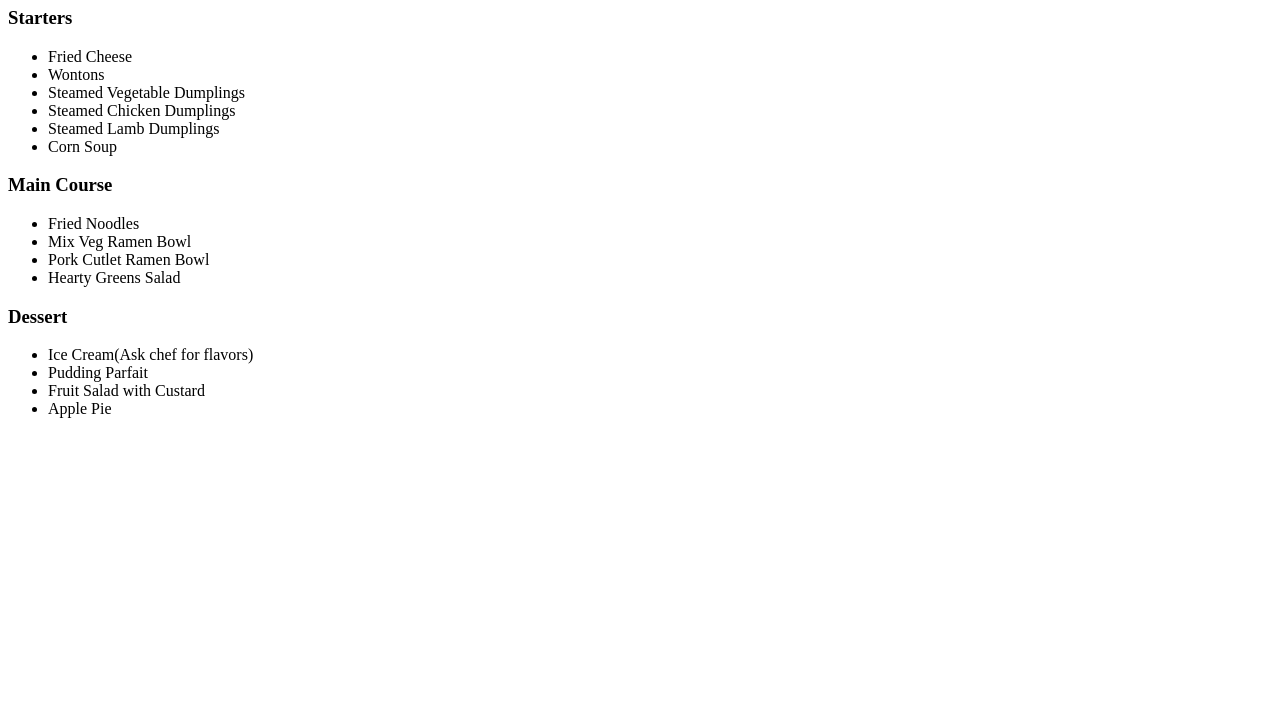
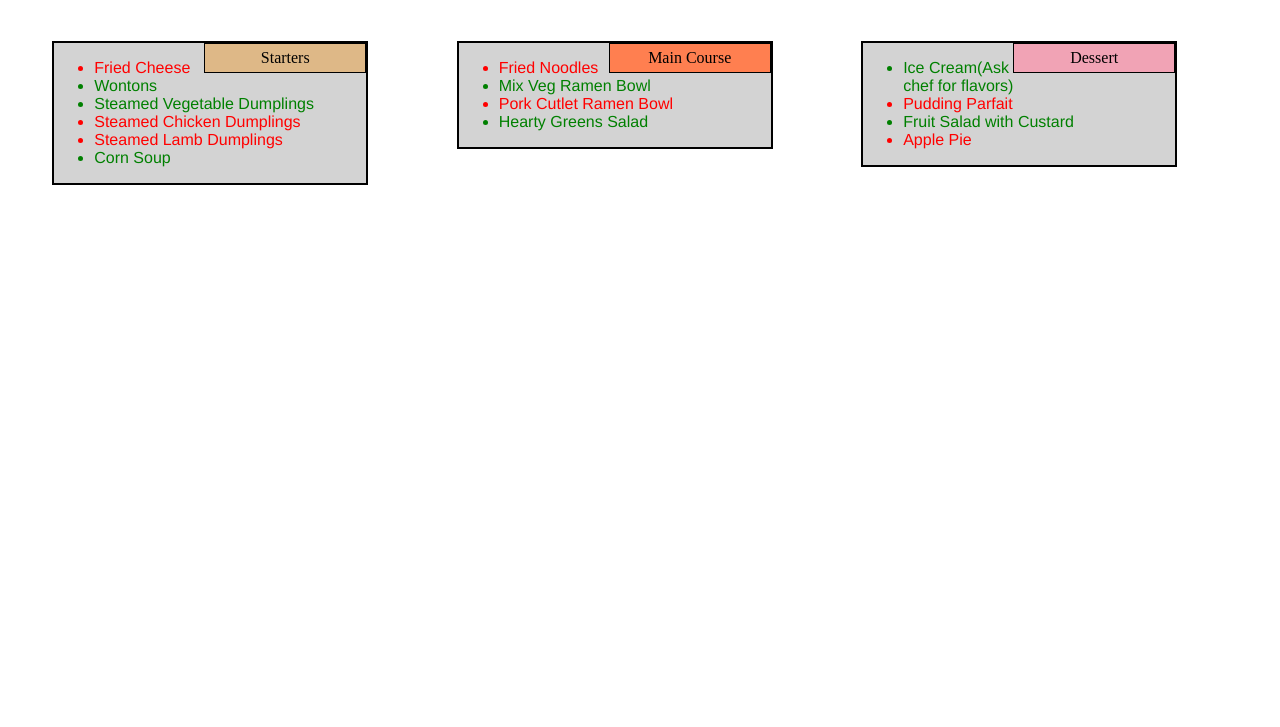
Before and after one commit to PawanPaul/coursemod2-assignment, a plain HTML site: page solutionmod2.html in a window 1280 px wide. Shown: the part 73-800 px from the top of the page. Drawn offline with Linux system fonts and the light colour scheme.

Commit message:
Assignment Revised
Corrections made to code

```diff
--- a/solutionmod2.html
+++ b/solutionmod2.html
@@ -1,13 +1,14 @@
 <!DOCTYPE html>
 <html>
     <head>
-        <linkrel="stylesheet" href="stylescustom.css"></linkrel>
+        <meta charset="utf-8">
+        <link rel="stylesheet" href="stylescustom.css">
         <title>Main Navigation point</title>
     </head>
     <body>
         <h1>Lunch Menu</h1>
-        <section class="start">
-            <h3>Starters</h3>
+        <section>
+            <span class="start">Starters</span>
             <ul>
                 <li class="nonveg">Fried Cheese</li>
                 <li class="veg">Wontons</li>
@@ -17,8 +18,8 @@
                 <li class="veg">Corn Soup</li>
             </ul>
         </section>
-        <section class="main">
-            <h3>Main Course</h3>
+        <section>
+            <span class="main">Main Course</span>
             <ul>
                 <li class="nonveg">Fried Noodles</li>
                 <li class="veg">Mix Veg Ramen Bowl</li>
@@ -26,8 +27,8 @@
                 <li class="veg">Hearty Greens Salad</li>
             </ul>
         </section>
-        <section class="end">
-            <h3>Dessert</h3>
+        <section class="spread">
+            <span class="end">Dessert</span>
             <ul>
                 <li class="veg">Ice Cream(Ask chef for flavors)</li>
                 <li class="nonveg">Pudding Parfait</li>
--- a/stylescustom.css
+++ b/stylescustom.css
@@ -1,23 +1,27 @@
 @media (min-width: 992px){
     section{
-        width: 33.33%;
-
+        width: 25%;
+        margin: 3.5%
     }
 }
-@media (min-width: 768px and max-width: 991px){
+@media (max-width: 991px){
+    @media(min-width: 768px){
     section{
-        width: 50%;
-
+        width: 45%;
+        margin-left: 3%;
     }
+    .spread{
+        clear: left;
+        width: 90%;
+        margin: 4%;
+    }
+  }
 }
 @media (max-width: 767px){
     section{
-        width: 100%;
-
+        width: 90%;
+        margin: 5%;
     }
-}
-body{
-    box-sizing: border-box;
 }
 button{
     text-align: center;
@@ -37,11 +41,11 @@ button:hover{
     color: red;
 }
 section{
-    padding: 2em;
-    margin-right: 20px;
-    border: 1px;
-    border-color: black;
-    text-align: center;
+    box-sizing: border-box;
+    border: solid black;
+    border-width: 2px;
+    background-color: lightgray;
+    float: left;
 }
 ul{
     font-family: 'Franklin Gothic Medium', 'Arial Narrow', Arial, sans-serif;
@@ -50,10 +54,14 @@ h1{
     font-size: 1.75em;
     text-align: center;
 }
-h3{
-    border-color: black;
-    border: 1px;
+span{
+    position: relative;
+    border: solid black;
+    border-width: 1px;
     padding: 5px;
+    width: 150px;
+    text-align: center;
+    float: right;
 }
 .start{
     background-color: burlywood;
```
